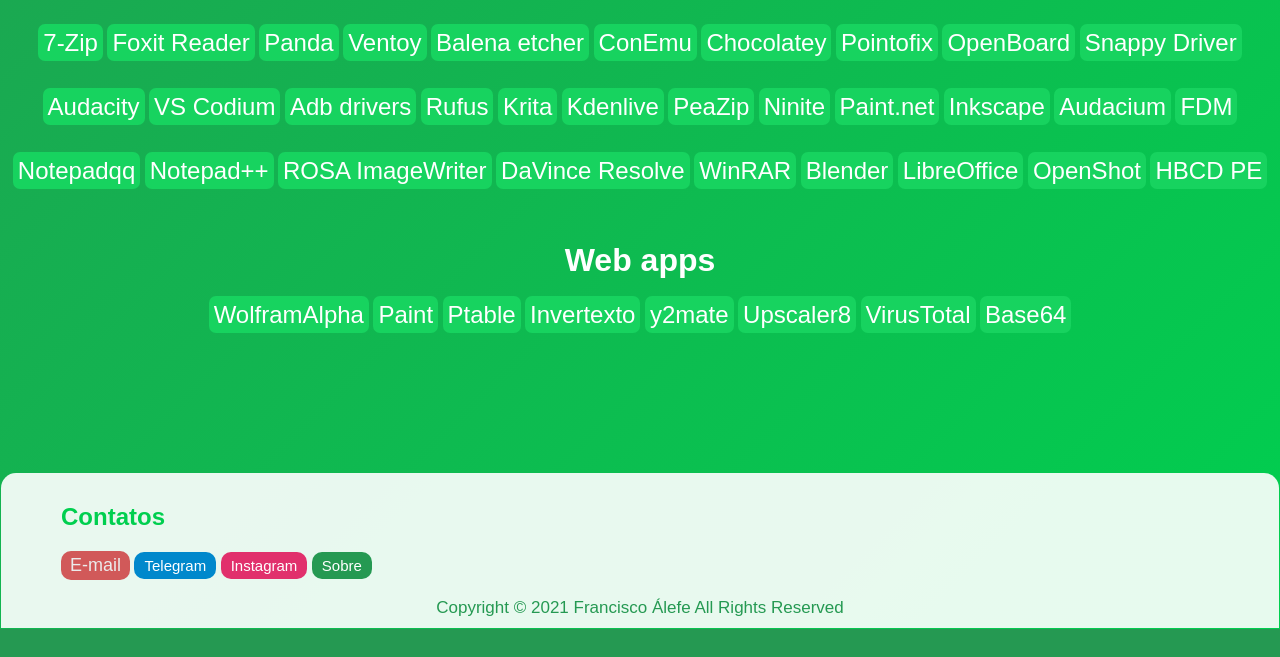
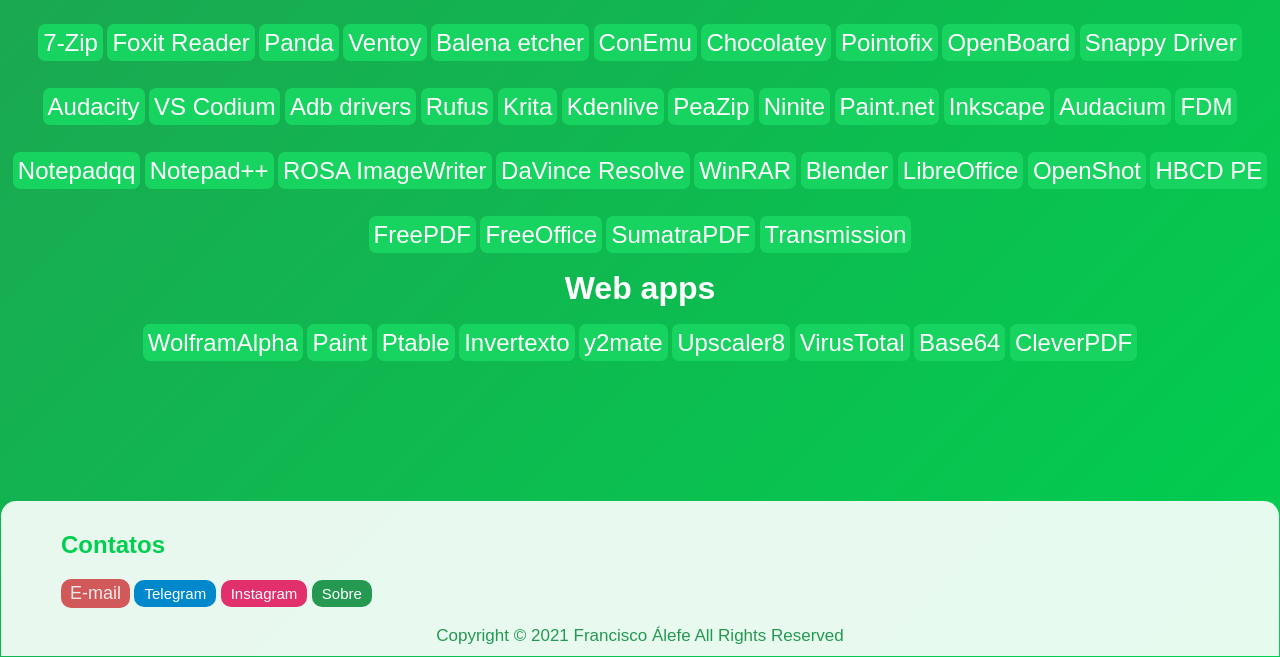
Before and after one commit to FranciscoAlefe/aleferepo, a plain HTML site: page index.html in a window 1280 px wide. Shown: the part 771-1428 px from the top of the page. Before the commit the page ends 1400 px from the top, so only its background shows below. Drawn offline with Linux system fonts and the light colour scheme.

Commit message:
Update index.html

```diff
--- a/index.html
+++ b/index.html
@@ -99,6 +99,10 @@
 <br>
 <br>
 <br>
+<a href="https://www.getfreepdf.com/" target="__blank">FreePDF</a>
+<a href="https://www.freeoffice.com/" target="__blank">FreeOffice</a>
+<a href="https://www.sumatrapdfreader.org/free-pdf-reader" target="__blank">SumatraPDF</a>
+<a href="https://transmissionbt.com/" target="__blank">Transmission</a>
 <h1>Web apps</h1>
 
 <a href="https://www.wolframalpha.com/" target="__blank">WolframAlpha</a>
@@ -109,6 +113,7 @@
 <a href="https://icons8.com.br/upscaler" target="__blank">Upscaler8</a>
 <a href="https://www.virustotal.com/gui/" target="__blank">VirusTotal</a>
 <a href="https://www.base64decode.org/" target="__blank">Base64</a>
+<a href="https://www.cleverpdf.com/" target="__blank">CleverPDF</a>
 
 </div>
 
```
